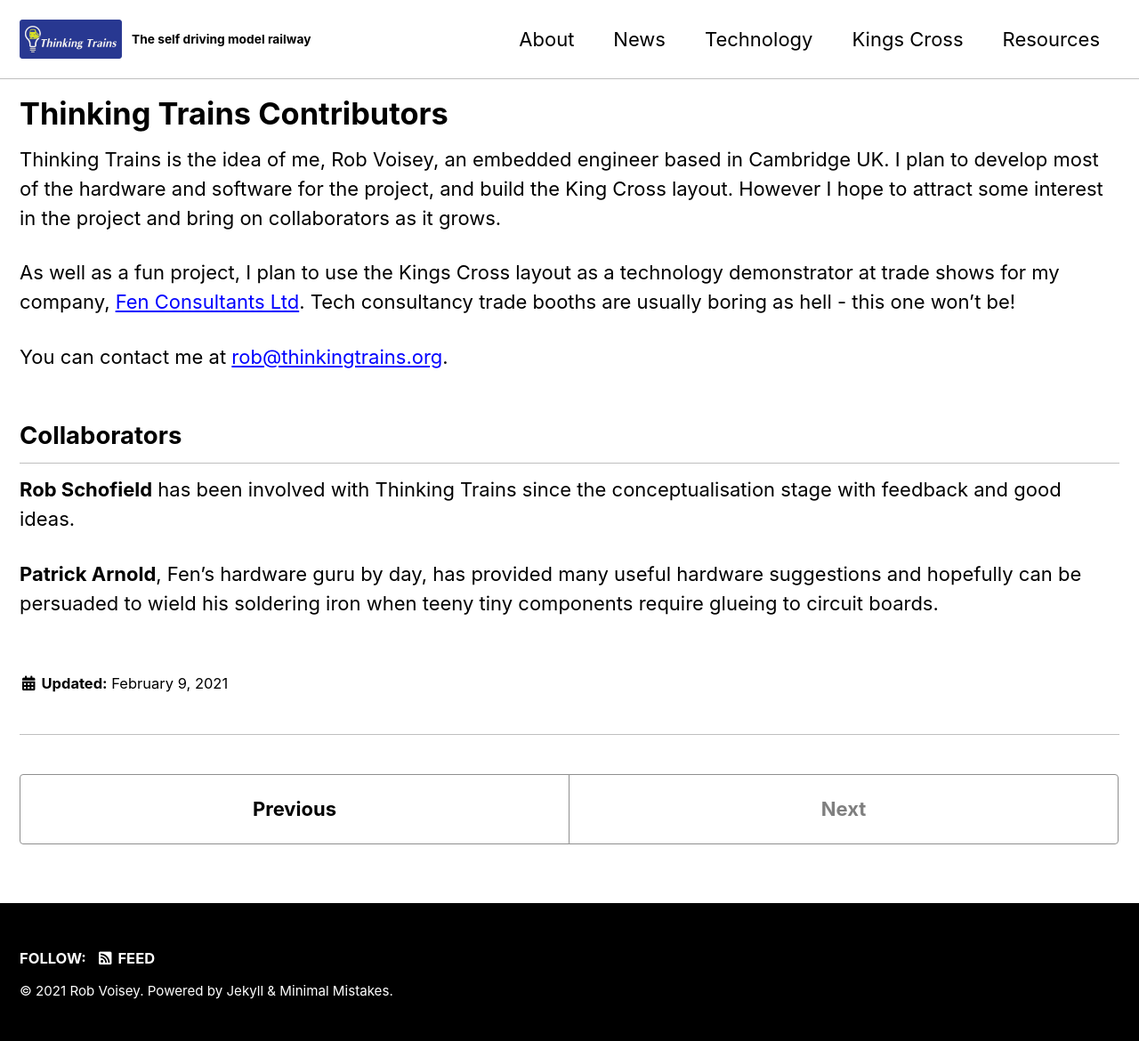
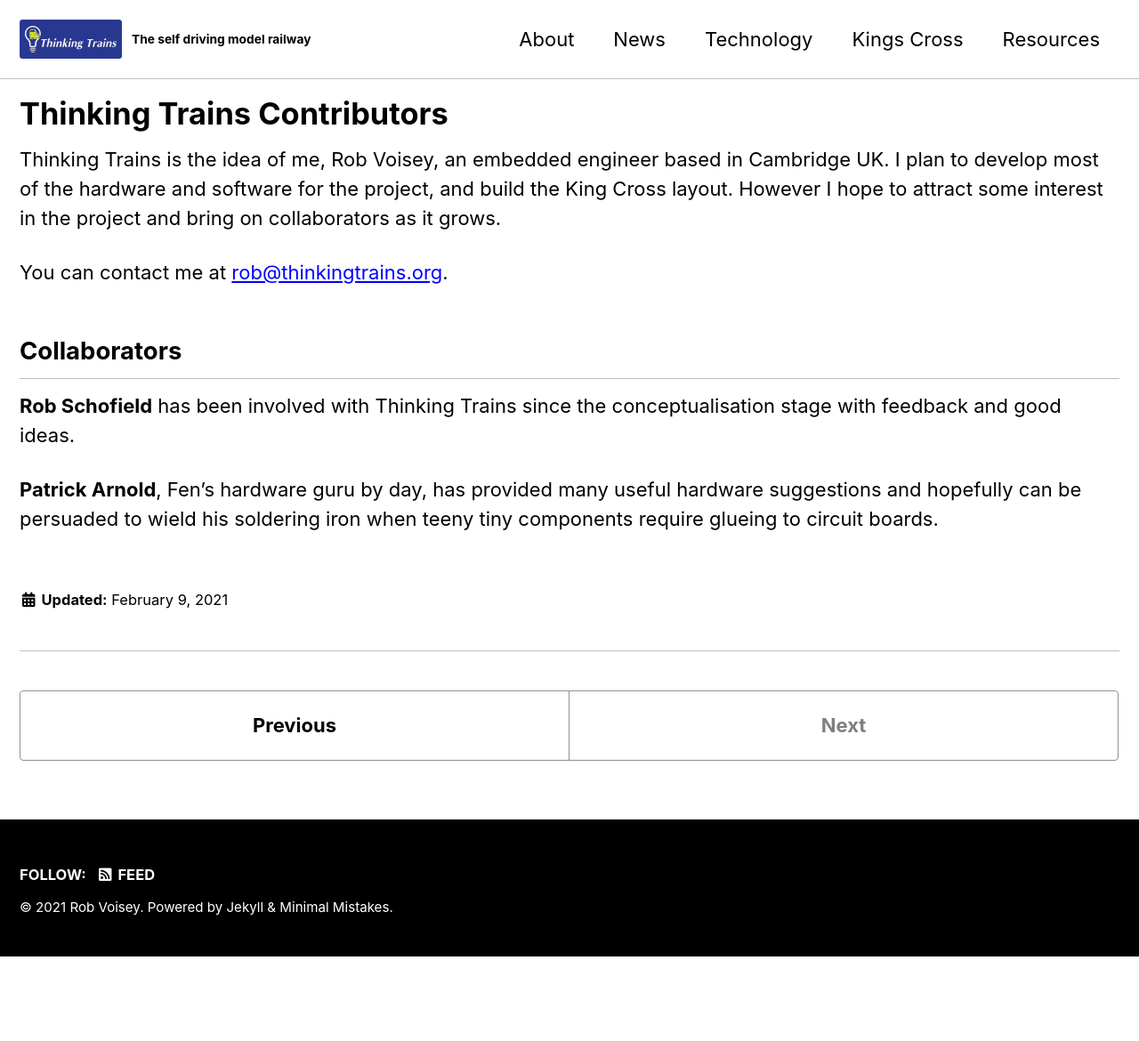
Before and after one commit to thinkingtrains/thinkingtrains.github.io, a Jekyll site: the page built from _about/2021-02-09-AboutPeople.md, in a window 1280 px wide. Shown: the whole page at 89% size. Built offline with Jekyll 4.4.1, drawn with Linux system fonts in a browser that asks for light colours; cached includes are drawn as plain includes; after the commit the page ends 1075 px from its top, so only the background shows below that.

Commit message:
Update collaborators.

```diff
--- a/_about/2021-02-09-AboutPeople.md
+++ b/_about/2021-02-09-AboutPeople.md
@@ -9,11 +9,6 @@ Cambridge UK. I plan to develop most of the hardware and software for the
 project, and build the King Cross layout. However I hope to attract some
 interest in the project and bring on collaborators as it grows.
 
-As well as a fun project, I plan to use the Kings Cross layout as a
-technology demonstrator at trade shows for my company, [Fen Consultants Ltd](https://fenconsultants.com).
-Tech consultancy trade booths are usually boring as hell - this one
-won't be!
-
 You can contact me at [rob@thinkingtrains.org](mailto:rob@thinkingtrains.org).
 
 ## Collaborators
```
